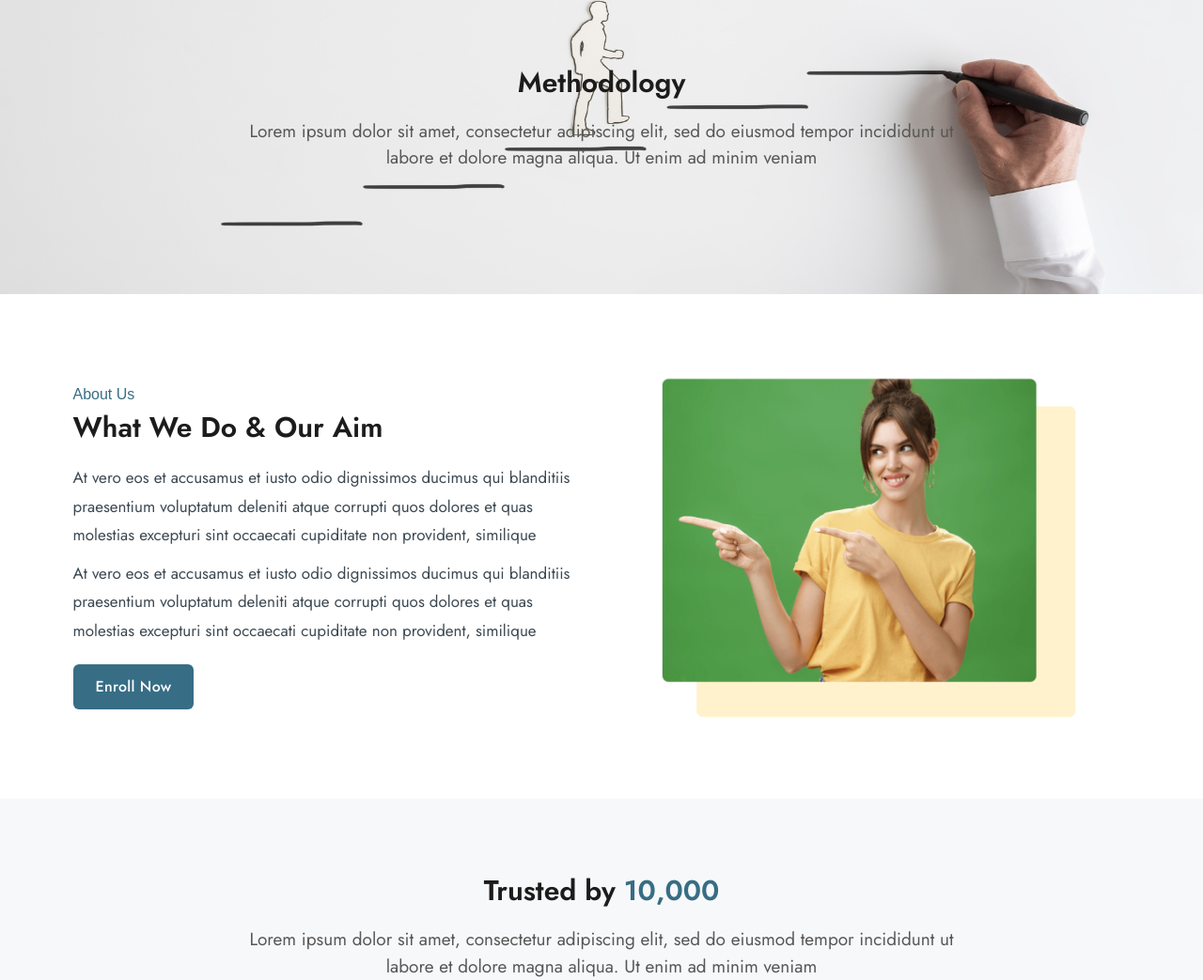
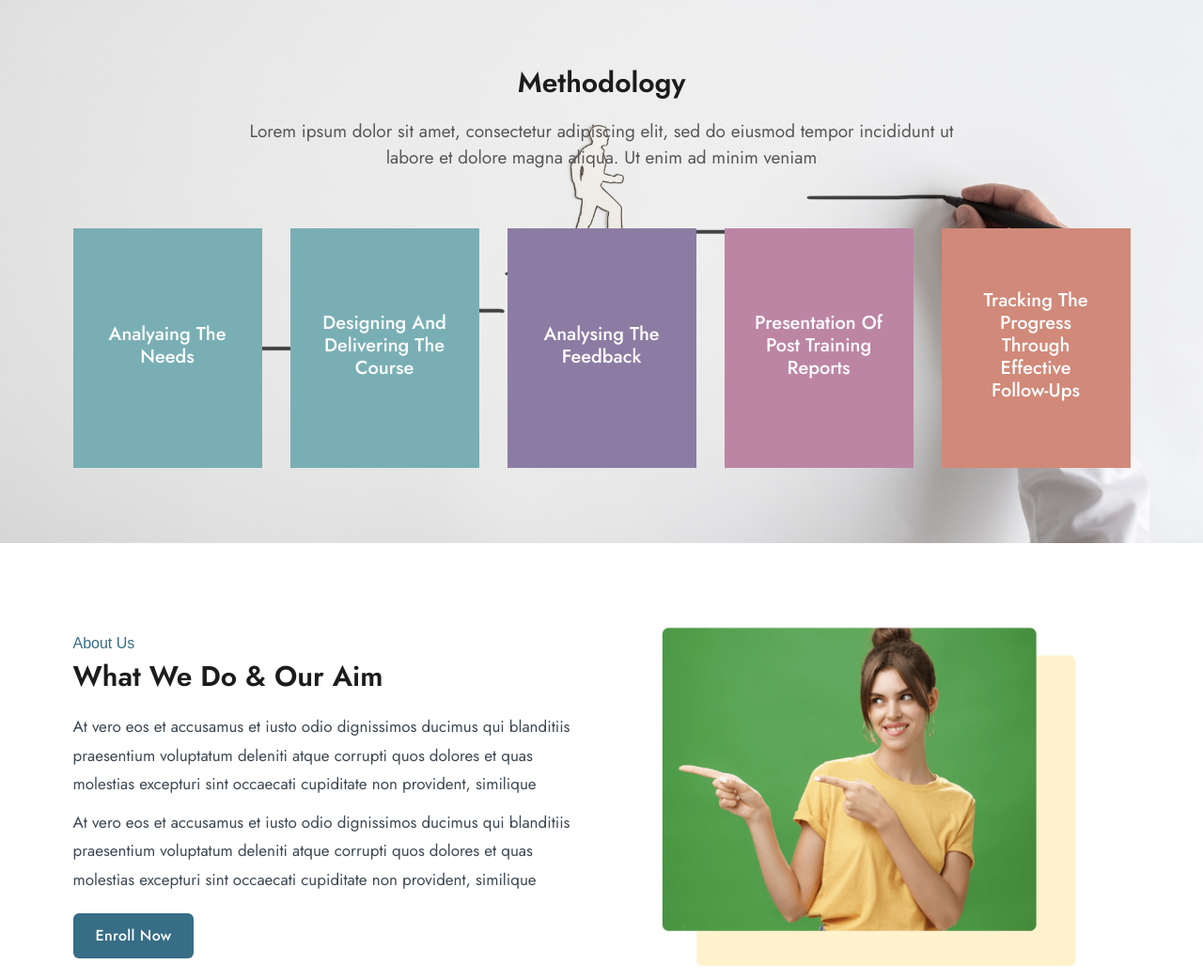
Before and after one commit to Jaseem-v/Triangle, a website: page index.html in a window 1280 px wide. Shown: the part 1694-2737 px from the top of the page at 94% size. Drawn offline with nearby package versions, Linux system fonts and the light colour scheme; a web font is replaced by a local one.

Commit message:
methadology section added

```diff
--- a/assets/sass/style.scss
+++ b/assets/sass/style.scss
@@ -313,6 +313,83 @@
   background-repeat: no-repeat;
   background-attachment: fixed;
   position: relative;
+
+  &__conatiner {
+    display: grid;
+    margin-top: 5rem;
+    grid-template-columns: repeat(10, 1fr);
+    gap: 30px;
+    justify-items: center;
+
+    @media only screen and (max-width: $bp-largest) {
+      grid-template-columns: repeat(6, 1fr);
+    }
+    @media only screen and (max-width: $bp-small) {
+      // font-size: 50%;
+    }
+    @media only screen and (max-width: $bp-xsmall) {
+      // font-size: 48.75%;
+      grid-template-columns: repeat(4, 1fr);
+    }
+  }
+
+  &__single-item {
+    background: #79afb4;
+    padding: 6.5rem 3rem;
+    display: flex;
+    justify-content: center;
+    align-items: center;
+    text-transform: capitalize;
+    text-align: center;
+    color: #fff;
+
+    &--1 {
+      grid-column: 1/3;
+
+      @media only screen and (max-width: $bp-xsmall) {
+        grid-column: 1/3;
+      }
+    }
+
+    &--2 {
+      // background: #80g2b1;
+      grid-column: 3/5;
+      @media only screen and (max-width: $bp-xsmall) {
+        grid-column: 3/5;
+      }
+    }
+    &--3 {
+      background: #8c7ca3;
+      grid-column: 5/7;
+      @media only screen and (max-width: $bp-xsmall) {
+        grid-column: 1/3;
+      }
+    }
+    &--4 {
+      background: #bc85a4;
+      grid-column: 7/9;
+
+
+      @media only screen and (max-width: $bp-largest) {
+        grid-column: 2/4;
+      }
+      @media only screen and (max-width: $bp-xsmall) {
+        grid-column: 3/5;
+      }
+    }
+    &--5 {
+      background: #d18979;
+      grid-column: 9/11;
+
+      @media only screen and (max-width: $bp-largest) {
+        grid-column: 4/6;
+      }
+
+      @media only screen and (max-width: $bp-xsmall) {
+        grid-column: 2/4;
+      }
+    }
+  }
 }
 
 ///////////////////////////////////////
--- a/index.html
+++ b/index.html
@@ -260,6 +260,34 @@
                     <h2 class="heading__primary ">Methodology <span> </span></h2>
                     <p class="heading__subtitle ">Lorem ipsum dolor sit amet, consectetur adipiscing elit, sed do
                         eiusmod tempor incididunt ut labore et dolore magna aliqua. Ut enim ad minim veniam</p>
+                </div>
+
+                <div class="methodology__conatiner ">
+                    <div class="methodology__single-item methodology__single-item--1">
+                        <h2 class="methadology__title">
+                            Analyaing the needs
+                        </h2>
+                    </div>
+                    <div class="methodology__single-item methodology__single-item--2">
+                        <h2 class="methadology__title">
+                            Designing and delivering the course
+                        </h2>
+                    </div>
+                    <div class="methodology__single-item methodology__single-item--3">
+                        <h2 class="methadology__title">
+                            Analysing the feedback
+                        </h2>
+                    </div>
+                    <div class="methodology__single-item methodology__single-item--4">
+                        <h2 class="methadology__title">
+                            presentation of post training reports
+                        </h2>
+                    </div>
+                    <div class="methodology__single-item methodology__single-item--5">
+                        <h2 class="methadology__title">
+                            Tracking the progress through effective follow-ups
+                        </h2>
+                    </div>
                 </div>
             </div>
         </section>
```
Also changed, not shown: assets/dist/style.css.
